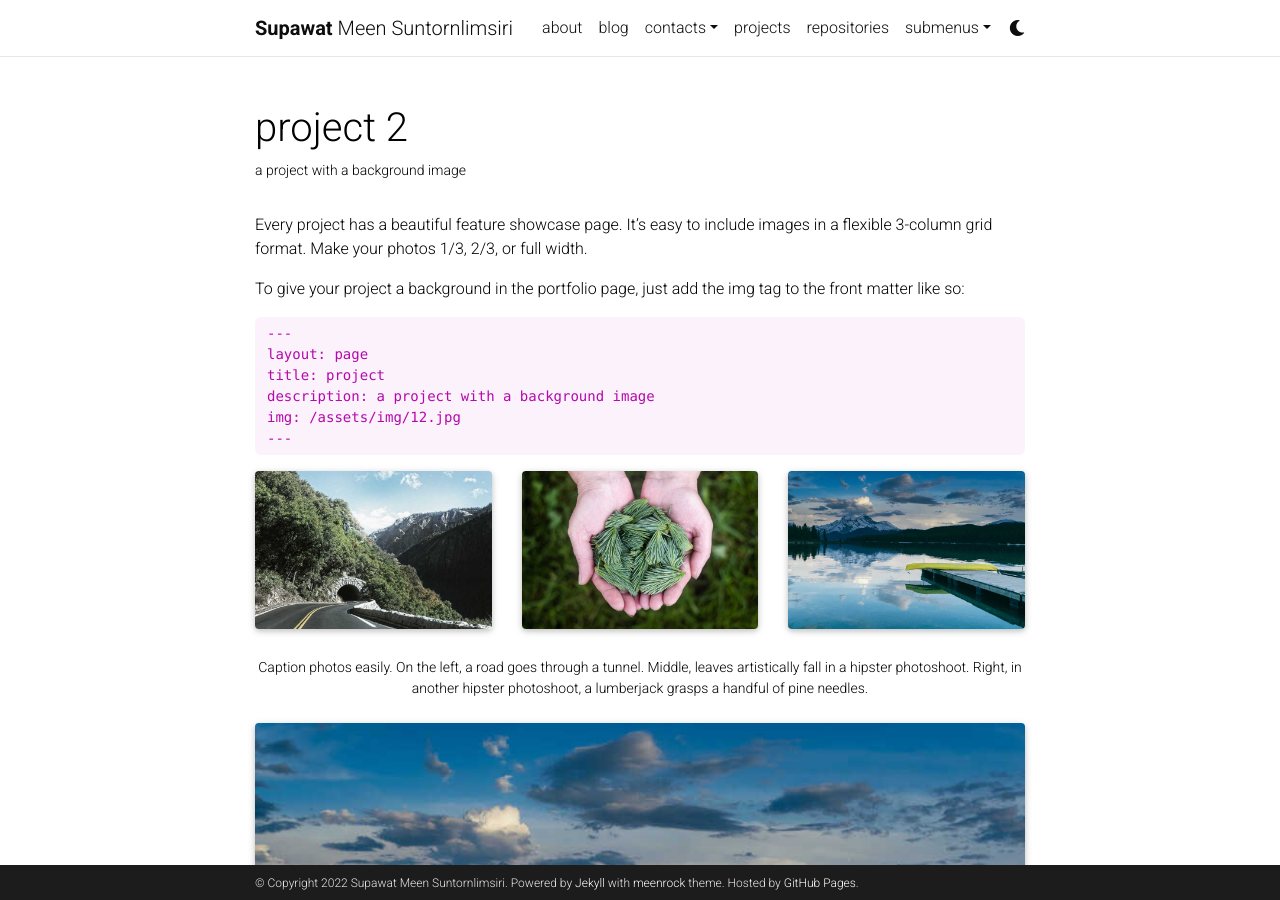
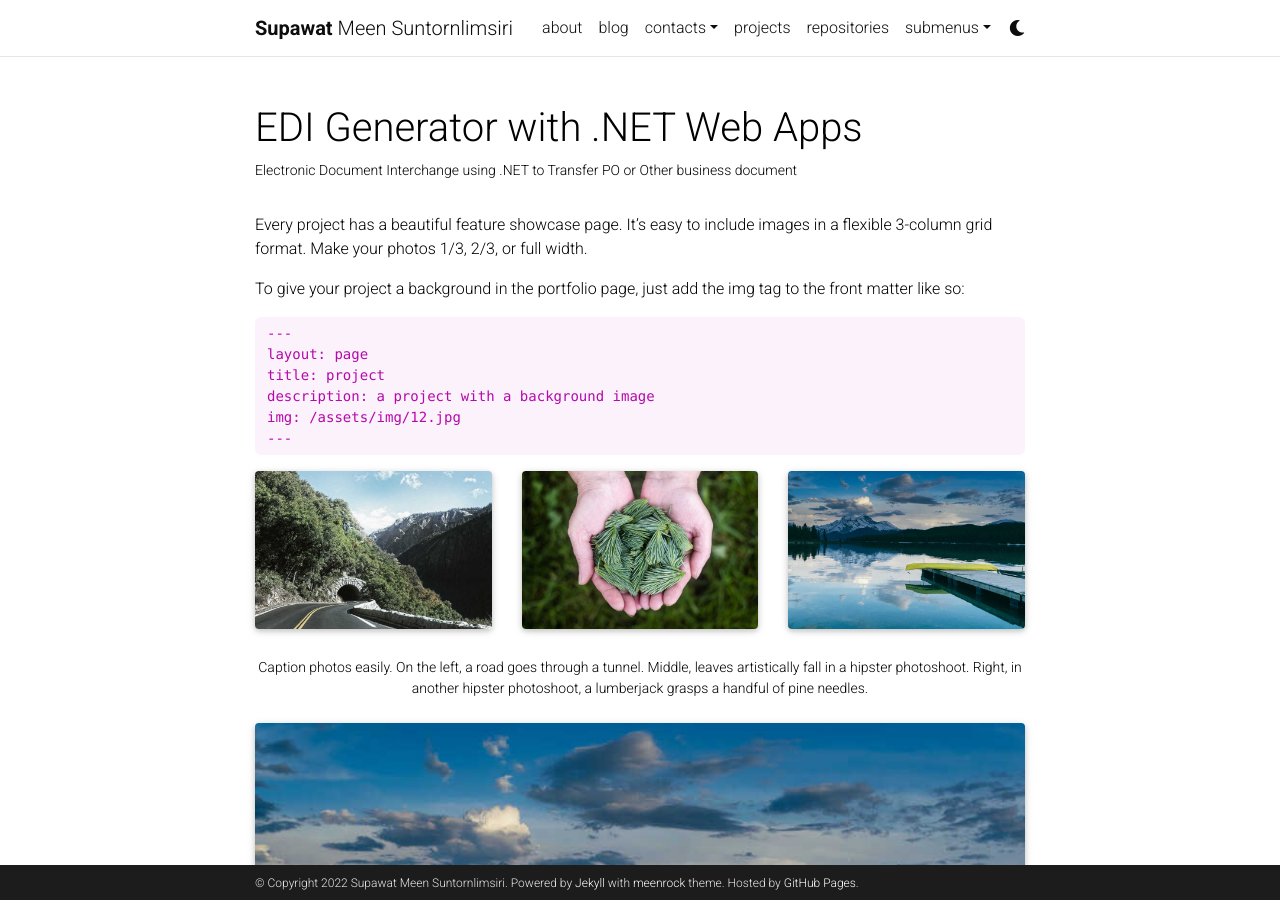
Before and after one commit to meenrock/my-documentation, a Jekyll site: the page built from _projects/2_project.md, in a window 1280 px wide and 900 px high. Built offline with Jekyll 4.4.1, drawn with Linux system fonts in a browser that asks for light colours; full-size pictures stand in for the smaller copies a plugin makes; comment, search, counter and statistics services are not loaded; a style sheet for code colours, icons or effects is not loaded.

Commit message:
update documentation

```diff
--- a/_config.yml
+++ b/_config.yml
@@ -136,11 +136,11 @@ external_sources:
 # -----------------------------------------------------------------------------
 
 collections:
-  news:
-  defaults:
-    layout: post
-    output: true
-    permalink: /news/:path/
+  #news:
+  #defaults:
+    #layout: post
+    #output: true
+    #permalink: /news/:path/
   projects:
     output: true
     permalink: /projects/:path/
--- a/_projects/2_project.md
+++ b/_projects/2_project.md
@@ -1,8 +1,8 @@
 ---
 layout: page
-title: project 2
-description: a project with a background image
-img: assets/img/3.jpg
+title: EDI Generator with .NET Web Apps
+description: Electronic Document Interchange using .NET to Transfer PO or Other business document
+img: assets/img/PO-sections.jpg
 importance: 2
 category: work
 ---
```
Also changed, not shown: assets/img/PO-sections.jpg (added).
